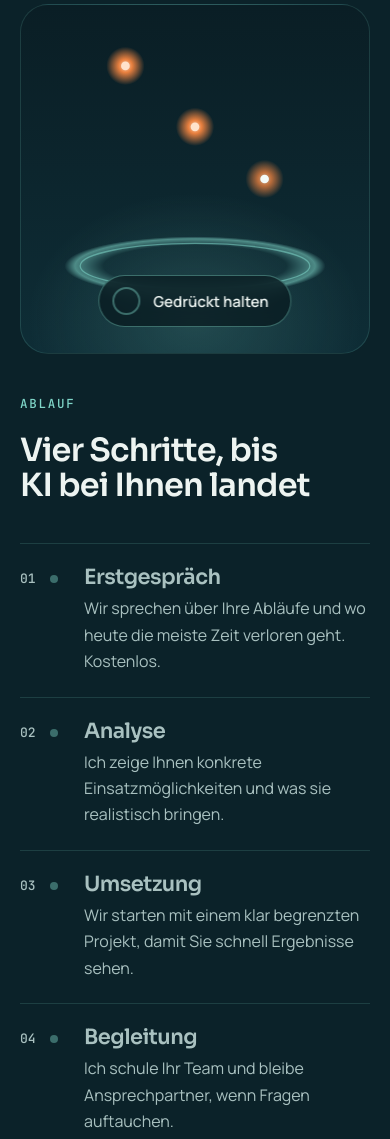
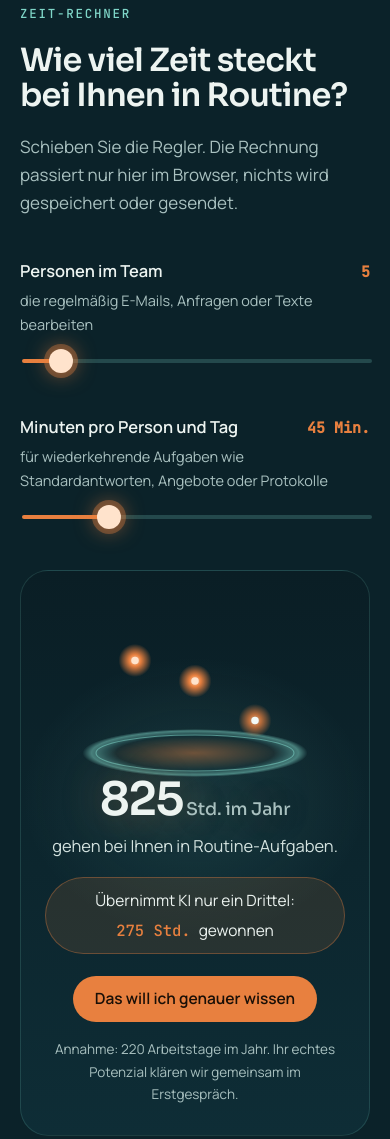
Before and after one commit to OemerOekten/Oekten-Ai, a plain HTML site: page index.html in a window 390 px wide. Shown: the part 3995-5134 px from the top of the page. Drawn offline with Linux system fonts and the light colour scheme.

Commit message:
Zeit-Rechner mit Licht-Animation statt Halte-Knopf, Ablauf leuchtet beim Scrollen
Co-Authored-By: Claude Opus 5.5 <noreply@anthropic.com>
Claude-Session: https://claude.ai/code/session_01MUJXMu6SUzfykQyah1fyCY

```diff
--- a/index.html
+++ b/index.html
@@ -198,29 +198,51 @@ main section{position:relative;padding-block:clamp(88px,12vw,150px)}
 .svc li::before{content:"";flex:none;width:6px;height:6px;border-radius:50%;background:var(--accent);transform:translateY(-2px)}
 @media (max-width:940px){.services{grid-template-columns:1fr}}
 
-/* how it works: the interactive moment, hold to let the light land */
-.flow{display:grid;grid-template-columns:minmax(0,.9fr) minmax(0,1.1fr);gap:clamp(40px,6vw,96px);align-items:center}
-@media (max-width:940px){.flow{grid-template-columns:1fr}}
-.lander{position:relative;aspect-ratio:1/1;max-width:440px;width:100%;margin-inline:auto;border-radius:28px;overflow:hidden;background:radial-gradient(ellipse 80% 60% at 50% 90%,rgba(127,214,200,.18),transparent 60%),linear-gradient(180deg,#0A1E25,#0E2D36);border:1px solid var(--line)}
-.lander svg.scene{position:absolute;inset:0;width:100%;height:100%}
-.lander .dot{transform:translate(var(--dx,0px),calc(var(--dy,0px) + var(--h,0)*var(--travel,0px)))}
-.hold{position:absolute;left:50%;bottom:26px;transform:translateX(-50%);display:flex;align-items:center;gap:12px;min-height:52px;padding:0 22px 0 12px;border-radius:999px;border:1px solid var(--line-strong);background:rgba(8,24,30,.72);color:var(--text-primary);font:600 15px var(--body);cursor:pointer;user-select:none;-webkit-user-select:none;touch-action:none;backdrop-filter:blur(8px);-webkit-backdrop-filter:blur(8px);transition:border-color .4s var(--ease-out),background .4s var(--ease-out);white-space:nowrap}
-.hold:hover{border-color:var(--accent)}
-.hold svg{width:30px;height:30px;transform:rotate(-90deg)}
-.hold .track{stroke:var(--line-strong)}
-.hold .fill{stroke:var(--accent);stroke-dasharray:82;stroke-dashoffset:calc(82 - 82*var(--h,0))}
-.lander.done .hold{border-color:var(--accent)}
-.steps{list-style:none;margin:40px 0 0;padding:0;display:flex;flex-direction:column;gap:0;counter-reset:s}
-.steps li{position:relative;padding:22px 0 22px 64px;border-top:1px solid var(--line);counter-increment:s;transition:opacity .6s var(--ease-out)}
+/* the time calculator: the interactive moment, the three lights sink as the hours add up */
+.calc{display:grid;grid-template-columns:minmax(0,1fr) minmax(0,1fr);gap:clamp(32px,5vw,80px);align-items:center}
+@media (max-width:940px){.calc{grid-template-columns:1fr}}
+.ctrls{margin-top:40px;display:flex;flex-direction:column;gap:30px}
+.ctrl label{display:flex;justify-content:space-between;align-items:baseline;gap:16px;font-weight:600;font-size:16.5px}
+.ctrl label output{font-family:var(--mono);font-size:15px;color:var(--accent);white-space:nowrap}
+.ctrl small{display:block;margin-top:4px;color:var(--text-secondary);font-size:14.5px}
+input[type=range]{-webkit-appearance:none;appearance:none;width:100%;height:28px;margin-top:10px;background:transparent;cursor:pointer;--v:50%}
+input[type=range]::-webkit-slider-runnable-track{height:4px;border-radius:4px;background:linear-gradient(90deg,var(--accent) 0 var(--v),rgba(127,214,200,.22) var(--v) 100%)}
+input[type=range]::-moz-range-track{height:4px;border-radius:4px;background:rgba(127,214,200,.22)}
+input[type=range]::-moz-range-progress{height:4px;border-radius:4px;background:var(--accent)}
+input[type=range]::-webkit-slider-thumb{-webkit-appearance:none;width:24px;height:24px;margin-top:-10px;border-radius:50%;background:#FFE3CC;border:0;box-shadow:0 0 0 5px rgba(232,128,63,.35),0 0 22px rgba(232,128,63,.8);transition:box-shadow .3s var(--ease-out)}
+input[type=range]::-moz-range-thumb{width:24px;height:24px;border-radius:50%;background:#FFE3CC;border:0;box-shadow:0 0 0 5px rgba(232,128,63,.35),0 0 22px rgba(232,128,63,.8)}
+input[type=range]:focus-visible{outline:none}
+input[type=range]:focus-visible::-webkit-slider-thumb{box-shadow:0 0 0 3px var(--canvas),0 0 0 6px var(--accent),0 0 22px rgba(232,128,63,.8)}
+.scene-card{position:relative;border-radius:28px;overflow:hidden;border:1px solid var(--line);background:radial-gradient(ellipse 80% 40% at 50% 40%,rgba(127,214,200,.12),transparent 62%),linear-gradient(180deg,#0A1E25,#0E2D36);padding:8px 24px 30px;display:flex;flex-direction:column}
+.scene-card svg.scene{display:block;width:100%;max-width:420px;height:auto;margin:0 auto}
+.scene-card .dot{transform:translateY(calc(var(--d,0)*var(--travel,0px)));transition:transform 1.1s var(--ease-out)}
+.scene-card .pool{opacity:calc(.25 + .75*var(--fill,0));transition:opacity 1.1s var(--ease-out)}
+.scene-card #link2{transition:stroke-dashoffset 1.2s var(--ease-out) .5s}
+.res{position:relative;text-align:center;margin-top:-6px}
+.res .big{font-family:var(--display);font-weight:600;font-size:clamp(46px,6vw,76px);line-height:1;letter-spacing:-.04em;color:var(--text-primary);text-shadow:0 0 40px rgba(232,128,63,.35)}
+.res .big small{font-size:.38em;letter-spacing:-.01em;color:var(--text-secondary);font-weight:500;margin-left:.2em}
+.res .lead{margin-top:10px;color:#D3E2DF;font-size:16.5px}
+.res .gain{display:inline-flex;flex-wrap:wrap;justify-content:center;align-items:baseline;gap:4px 8px;margin-top:18px;padding:10px 16px;border-radius:999px;background:rgba(232,128,63,.12);border:1px solid rgba(232,128,63,.35);font-size:15.5px}
+.res .gain b{font-family:var(--mono);color:var(--accent);font-weight:500;white-space:nowrap}
+.res .btn{margin-top:22px}
+.fine{margin-top:16px;font-size:13.5px;color:var(--text-secondary)}
+
+/* how it works: four steps light up along a drawn line as you read */
+.flow{display:grid;grid-template-columns:minmax(0,.8fr) minmax(0,1.2fr);gap:clamp(40px,6vw,96px);align-items:start}
+.flow .head{position:sticky;top:120px}
+@media (max-width:940px){.flow{grid-template-columns:1fr}.flow .head{position:static}}
+.steps{position:relative}
+.steplist{list-style:none;margin:0;padding:0;counter-reset:s}
+.steps::before{content:"";position:absolute;left:35px;top:30px;bottom:30px;width:1.5px;background:var(--line)}
+.steps .line{position:absolute;left:35px;top:30px;bottom:30px;width:1.5px;background:linear-gradient(var(--accent),rgba(232,128,63,.4));transform-origin:top;transform:scaleY(var(--sp,0))}
+.steps li{position:relative;padding:22px 0 22px 72px;counter-increment:s}
 .steps li::before{content:"0" counter(s);position:absolute;left:0;top:24px;font-family:var(--mono);font-size:13px;color:var(--text-secondary);transition:color .6s var(--ease-out)}
-.steps li::after{content:"";position:absolute;left:30px;top:31px;width:8px;height:8px;border-radius:50%;background:var(--line-strong);transition:background .6s var(--ease-out),box-shadow .6s var(--ease-out),transform .6s var(--ease-out)}
-.steps h3{font-size:21px}
-.steps p{margin-top:6px;color:var(--text-secondary);font-size:16px}
+.steps li::after{content:"";position:absolute;left:31px;top:30px;width:10px;height:10px;border-radius:50%;background:#1C4652;transition:background .6s var(--ease-out),box-shadow .6s var(--ease-out),transform .6s var(--ease-out)}
+.steps h3{font-size:22px;transition:color .6s var(--ease-out)}
+.steps p{margin-top:6px;color:var(--text-secondary);font-size:16.5px;max-width:52ch}
 .steps li.lit::before{color:var(--accent)}
-.steps li.lit::after{background:var(--accent);box-shadow:0 0 14px var(--accent);transform:scale(1.25)}
-.steps h3{transition:color .6s var(--ease-out)}
+.steps li.lit::after{background:var(--accent);box-shadow:0 0 14px var(--accent);transform:scale(1.2)}
 .js .steps li:not(.lit) h3{color:var(--text-secondary)}
-.hint{margin-top:18px;font-size:14px;color:var(--text-secondary)}
 
 /* worries: an accordion of real objections */
 .worries{display:grid;grid-template-columns:minmax(0,.8fr) minmax(0,1.2fr);gap:clamp(40px,6vw,96px);align-items:start}
@@ -282,6 +304,7 @@ body.paused *,body.paused *::before,body.paused *::after{animation-play-state:pa
   html{scroll-behavior:auto}
   .rv .part{opacity:1;transform:none}
   .svc .ico path,.svc .ico circle,.svc .ico rect{stroke-dashoffset:0}
+  .steps .line{transform:none}
 }
 </style>
 </head>
@@ -299,7 +322,7 @@ body.paused *,body.paused *::before,body.paused *::after{animation-play-state:pa
     </a>
     <nav class="main" aria-label="Hauptnavigation">
       <a class="hide-sm" href="#leistungen">Leistungen</a>
-      <a class="hide-sm" href="#ablauf">Ablauf</a>
+      <a class="hide-sm" href="#rechner">Zeit-Rechner</a>
       <a class="hide-sm" href="#fragen">Fragen</a>
       <a class="hide-sm" href="#ueber-mich">Über mich</a>
       <a class="btn btn-accent" href="#kontakt">Erstgespräch</a>
@@ -408,35 +431,68 @@ body.paused *,body.paused *::before,body.paused *::after{animation-play-state:pa
     </div>
   </section>
 
+  <section id="rechner" aria-labelledby="rechner-h" style="padding-top:0">
+    <div class="wrap calc">
+      <div>
+        <div class="head rv">
+          <span class="label part">Zeit-Rechner</span>
+          <h2 class="part" id="rechner-h">Wie viel Zeit steckt bei Ihnen in Routine?</h2>
+          <p class="part">Schieben Sie die Regler. Die Rechnung passiert nur hier im Browser, nichts wird gespeichert oder gesendet.</p>
+        </div>
+        <div class="ctrls">
+          <div class="ctrl">
+            <label for="rPeople">Personen im Team <output id="oPeople" for="rPeople">5</output></label>
+            <small>die regelmäßig E-Mails, Anfragen oder Texte bearbeiten</small>
+            <input type="range" id="rPeople" min="1" max="50" step="1" value="5">
+          </div>
+          <div class="ctrl">
+            <label for="rMin">Minuten pro Person und Tag <output id="oMin" for="rMin">45 Min.</output></label>
+            <small>für wiederkehrende Aufgaben wie Standardantworten, Angebote oder Protokolle</small>
+            <input type="range" id="rMin" min="5" max="180" step="5" value="45">
+          </div>
+        </div>
+      </div>
+      <div class="scene-card" id="sceneCard">
+        <svg class="scene" viewBox="0 0 400 270" aria-hidden="true">
+          <defs>
+            <radialGradient id="glow2"><stop offset="0" stop-color="#FFD2AE"/><stop offset=".35" stop-color="#E8803F"/><stop offset="1" stop-color="#E8803F" stop-opacity="0"/></radialGradient>
+            <radialGradient id="pool2" cx=".5" cy=".5" r=".5"><stop offset="0" stop-color="#E8803F" stop-opacity=".45"/><stop offset="1" stop-color="#E8803F" stop-opacity="0"/></radialGradient>
+            <radialGradient id="ringglow2" cx=".5" cy=".5" r=".5"><stop offset=".7" stop-color="#7FD6C8" stop-opacity="0"/><stop offset=".92" stop-color="#7FD6C8" stop-opacity=".5"/><stop offset="1" stop-color="#7FD6C8" stop-opacity="0"/></radialGradient>
+          </defs>
+          <ellipse class="pool" cx="200" cy="232" rx="120" ry="22" fill="url(#pool2)"/>
+          <ellipse cx="200" cy="232" rx="150" ry="32" fill="url(#ringglow2)"/>
+          <ellipse cx="200" cy="232" rx="132" ry="24" fill="none" stroke="#7FD6C8" stroke-opacity=".55" stroke-width="1.5"/>
+          <line id="link2" x1="120" y1="196" x2="280" y2="196" stroke="#E8803F" stroke-width="2" stroke-dasharray="160" stroke-dashoffset="160"/>
+          <g class="dot" style="--travel:150px"><circle cx="120" cy="46" r="22" fill="url(#glow2)"/><circle cx="120" cy="46" r="5" fill="#FFE3CC"/></g>
+          <g class="dot" style="--travel:120px"><circle cx="200" cy="76" r="22" fill="url(#glow2)"/><circle cx="200" cy="76" r="5" fill="#FFE3CC"/></g>
+          <g class="dot" style="--travel:90px"><circle cx="280" cy="106" r="22" fill="url(#glow2)" opacity=".8"/><circle cx="280" cy="106" r="5" fill="#F3FAF8"/></g>
+        </svg>
+        <div class="res" aria-live="polite">
+          <div class="big"><span id="hYear">495</span><small>Std. im Jahr</small></div>
+          <p class="lead">gehen bei Ihnen in Routine-Aufgaben.</p>
+          <div class="gain"><span>Übernimmt KI nur ein Drittel:</span> <b id="hGain">165 Std.</b> <span>gewonnen</span></div>
+          <div><a class="btn btn-accent" id="calcCta" href="#kontakt">Das will ich genauer wissen</a></div>
+          <p class="fine">Annahme: 220 Arbeitstage im Jahr. Ihr echtes Potenzial klären wir gemeinsam im Erstgespräch.</p>
+        </div>
+      </div>
+    </div>
+  </section>
+
   <section id="ablauf" aria-labelledby="ablauf-h" style="padding-top:0">
     <div class="wrap flow">
-      <div class="lander" id="lander">
-        <svg class="scene" viewBox="0 0 400 400" aria-hidden="true">
-          <defs>
-            <radialGradient id="glow"><stop offset="0" stop-color="#FFD2AE"/><stop offset=".35" stop-color="#E8803F"/><stop offset="1" stop-color="#E8803F" stop-opacity="0"/></radialGradient>
-            <radialGradient id="ringglow" cx=".5" cy=".5" r=".5"><stop offset=".7" stop-color="#7FD6C8" stop-opacity="0"/><stop offset=".92" stop-color="#7FD6C8" stop-opacity=".55"/><stop offset="1" stop-color="#7FD6C8" stop-opacity="0"/></radialGradient>
-          </defs>
-          <ellipse cx="200" cy="300" rx="150" ry="34" fill="url(#ringglow)"/>
-          <ellipse cx="200" cy="300" rx="132" ry="26" fill="none" stroke="#7FD6C8" stroke-opacity=".55" stroke-width="1.5"/>
-          <line id="link" x1="120" y1="258" x2="280" y2="258" stroke="#E8803F" stroke-width="2" stroke-dasharray="160" stroke-dashoffset="160"/>
-          <g class="dot" style="--dx:0px;--dy:0px;--travel:188px"><circle cx="120" cy="70" r="22" fill="url(#glow)"/><circle cx="120" cy="70" r="5" fill="#FFE3CC"/></g>
-          <g class="dot" style="--dx:0px;--dy:0px;--travel:118px"><circle cx="200" cy="140" r="22" fill="url(#glow)"/><circle cx="200" cy="140" r="5" fill="#FFE3CC"/></g>
-          <g class="dot" style="--dx:0px;--dy:0px;--travel:58px"><circle cx="280" cy="200" r="22" fill="url(#glow)" opacity=".8"/><circle cx="280" cy="200" r="5" fill="#F3FAF8"/></g>
-        </svg>
-        <button class="hold" id="hold" type="button" aria-describedby="holdHint"><svg viewBox="0 0 30 30" aria-hidden="true"><circle class="track" cx="15" cy="15" r="13" fill="none" stroke-width="2"/><circle class="fill" cx="15" cy="15" r="13" fill="none" stroke-width="2.5" stroke-linecap="round"/></svg><span id="holdLabel">Gedrückt halten</span></button>
-      </div>
-      <div>
       <div class="head rv">
         <span class="label part">Ablauf</span>
         <h2 class="part" id="ablauf-h">Vier Schritte, bis KI bei Ihnen landet</h2>
+        <p class="part">Klar begrenzt, in Ihrem Tempo. Sie entscheiden nach jedem Schritt, ob es weitergeht.</p>
       </div>
-        <ol class="steps" id="steps">
+      <div class="steps" id="steps">
+        <span class="line" aria-hidden="true"></span>
+        <ol class="steplist">
         <li><h3>Erstgespräch</h3><p>Wir sprechen über Ihre Abläufe und wo heute die meiste Zeit verloren geht. Kostenlos.</p></li>
         <li><h3>Analyse</h3><p>Ich zeige Ihnen konkrete Einsatzmöglichkeiten und was sie realistisch bringen.</p></li>
         <li><h3>Umsetzung</h3><p>Wir starten mit einem klar begrenzten Projekt, damit Sie schnell Ergebnisse sehen.</p></li>
         <li><h3>Begleitung</h3><p>Ich schule Ihr Team und bleibe Ansprechpartner, wenn Fragen auftauchen.</p></li>
         </ol>
-        <p class="hint" id="holdHint">Halten Sie den Knopf links gedrückt und lassen Sie die drei Lichter landen.</p>
       </div>
     </div>
   </section>
@@ -618,41 +674,57 @@ var io=new IntersectionObserver(function(es){es.forEach(function(e){if(e.isInter
 document.querySelectorAll('.rv').forEach(function(el){io.observe(el)});
 document.querySelectorAll('.svc .ico').forEach(function(svg){svg.querySelectorAll('path,circle,rect').forEach(function(s){try{s.style.setProperty('--len',Math.ceil(s.getTotalLength()+2))}catch(e){}})});
 
-/* ---------- the interactive moment: hold to let the light land ---------- */
-var lander=document.getElementById('lander'), holdBtn=document.getElementById('hold'), holdLabel=document.getElementById('holdLabel');
-var stepsEl=[].slice.call(document.querySelectorAll('#steps li')), linkLine=document.getElementById('link');
-var h=0,holding=false,hRaf=null,hLast=0,done=false,lastH=-1,lastLit=-1;
-function renderHold(){
-  if(Math.abs(h-lastH)<0.003&&h!==0&&h!==1)return;lastH=h;
-  var e=h<.5?4*h*h*h:1-Math.pow(-2*h+2,3)/2;
-  lander.style.setProperty('--h',e.toFixed(4));
-  linkLine.setAttribute('stroke-dashoffset',(160*(1-clamp((h-.82)/.18,0,1))).toFixed(1));
-  var lit=Math.min(4,Math.floor(h*4.0001));
+/* ---------- the time calculator: lights sink as the hours add up ---------- */
+var rP=document.getElementById('rPeople'), rM=document.getElementById('rMin');
+var oP=document.getElementById('oPeople'), oM=document.getElementById('oMin');
+var hYear=document.getElementById('hYear'), hGain=document.getElementById('hGain'), cta=document.getElementById('calcCta');
+var card=document.getElementById('sceneCard'), dots=[].slice.call(card.querySelectorAll('.dot')), link2=document.getElementById('link2'), pool=card.querySelector('.pool');
+var fmt=function(n){return Math.round(n).toLocaleString('de-DE')};
+var shownYear=0, numRaf=null, seen=false;
+function animateNumber(to){
+  if(RM.matches||!seen){shownYear=to;hYear.textContent=fmt(to);return}
+  var from=shownYear,t0=performance.now();
+  if(numRaf)cancelAnimationFrame(numRaf);
+  (function step(now){var t=clamp((now-t0)/700,0,1),e=1-Math.pow(1-t,3);shownYear=from+(to-from)*e;hYear.textContent=fmt(shownYear);numRaf=t<1?requestAnimationFrame(step):null})(t0);
+}
+function calc(){
+  var p=+rP.value,m=+rM.value, year=p*m*220/60, gain=year/3;
+  oP.textContent=p; oM.textContent=m+' Min.';
+  [rP,rM].forEach(function(r){r.style.setProperty('--v',((r.value-r.min)/(r.max-r.min)*100)+'%')});
+  animateNumber(year); hGain.textContent=fmt(gain)+' Std.';
+  /* each light sinks by its own share: team size, minutes, and the total; all three land at about 1,500 hours a year */
+  var s=[clamp(p/12,0,1),clamp(m/90,0,1),clamp(Math.log10(Math.max(year,1))/Math.log10(1500),0,1)];
+  if(seen)dots.forEach(function(d,i){d.style.setProperty('--d',s[i].toFixed(3))});
+  var landed=seen&&s.every(function(v){return v>=0.999});
+  link2.setAttribute('stroke-dashoffset',landed?0:160);
+  card.style.setProperty('--fill',seen?s[2].toFixed(3):0);
+  cta.href='mailto:hallo@oekten-ki.de?subject='+encodeURIComponent('Anfrage Erstgespräch')+'&body='+encodeURIComponent('Hallo Herr Ökten,\n\nlaut Ihrem Zeit-Rechner verbringen bei uns '+p+' Personen etwa '+m+' Minuten am Tag mit Routine-Aufgaben. Das sind rund '+fmt(year)+' Stunden im Jahr. Ich würde gern wissen, was davon KI übernehmen kann.\n\nViele Grüße\n');
+}
+[rP,rM].forEach(function(r){r.addEventListener('input',calc)});
+new IntersectionObserver(function(es,ob){if(es[0].isIntersecting){seen=true;ob.disconnect();shownYear=0;calc()}},{threshold:.35}).observe(card);
+calc();
+
+/* ---------- the steps light up along a drawn line as you read ---------- */
+var stepsBox=document.getElementById('steps'), stepsEl=[].slice.call(stepsBox.querySelectorAll('li')), sLine=stepsBox.querySelector('.line'), lastSp=-1, lastLit=-1, stepsOn=false;
+function updateSteps(){
+  if(!stepsOn)return;
+  var r=stepsBox.getBoundingClientRect(), mid=innerHeight*0.62;
+  var sp=clamp((mid-r.top)/r.height,0,1), q=Math.round(sp*200)/200;
+  if(q!==lastSp){lastSp=q;sLine.style.setProperty('--sp',q)}
+  var lit=0;stepsEl.forEach(function(li){if(li.getBoundingClientRect().top+30<mid)lit++});
   if(lit!==lastLit){lastLit=lit;stepsEl.forEach(function(li,i){li.classList.toggle('lit',i<lit)})}
 }
-function holdTick(now){
-  var dt=Math.min(64,now-(hLast||now));hLast=now;
-  if(holding)h=Math.min(1,h+dt/2200);else if(!done)h=Math.max(0,h-dt/1400);
-  renderHold();
-  if(h>=1&&!done){done=true;holding=false;lander.classList.add('done');holdLabel.textContent='Gelandet. Los geht’s.';}
-  if((holding&&h<1)||(!holding&&!done&&h>0)){hRaf=requestAnimationFrame(holdTick)}else{hRaf=null;hLast=0}
-}
-function startHold(e){if(done)return;if(e&&e.cancelable)e.preventDefault();holding=true;if(!hRaf)hRaf=requestAnimationFrame(holdTick)}
-function endHold(){holding=false;if(!hRaf&&!done&&h>0)hRaf=requestAnimationFrame(holdTick)}
-holdBtn.addEventListener('pointerdown',function(e){holdBtn.setPointerCapture&&holdBtn.setPointerCapture(e.pointerId);startHold(e)});
-['pointerup','pointercancel','lostpointercapture'].forEach(function(t){holdBtn.addEventListener(t,endHold)});
-holdBtn.addEventListener('keydown',function(e){if((e.key===' '||e.key==='Enter')&&!e.repeat){e.preventDefault();startHold()}});
-holdBtn.addEventListener('keyup',function(e){if(e.key===' '||e.key==='Enter')endHold()});
-holdBtn.addEventListener('contextmenu',function(e){e.preventDefault()});
+new IntersectionObserver(function(es){stepsOn=es[0].isIntersecting;updateSteps()}).observe(stepsBox);
+addEventListener('scroll',updateSteps,{passive:true});
 
 /* ---------- reduced motion, live in both directions ---------- */
 function pinToFinalStates(){
-  h=1;done=true;holding=false;if(hRaf){cancelAnimationFrame(hRaf);hRaf=null}
-  lastH=-1;renderHold();lander.classList.add('done');holdLabel.textContent='Gelandet. Los geht’s.';
+  seen=true;calc();
+  stepsOn=false;sLine.style.setProperty('--sp',1);stepsEl.forEach(function(li){li.classList.add('lit')});lastSp=-1;lastLit=-1;
   document.querySelectorAll('.rv').forEach(function(el){el.classList.add('in','done')});
 }
 if(RM.matches)pinToFinalStates();
-var onRM=function(e){if(e.matches)pinToFinalStates();else applyHeroMode()};
+var onRM=function(e){if(e.matches)pinToFinalStates();else{stepsOn=true;updateSteps();applyHeroMode()}};
 RM.addEventListener?RM.addEventListener('change',onRM):RM.addListener(onRM);
 
 /* ---------- pause loops on hidden tabs ---------- */
```
Lines whose indentation alone changed are shown as unchanged.
